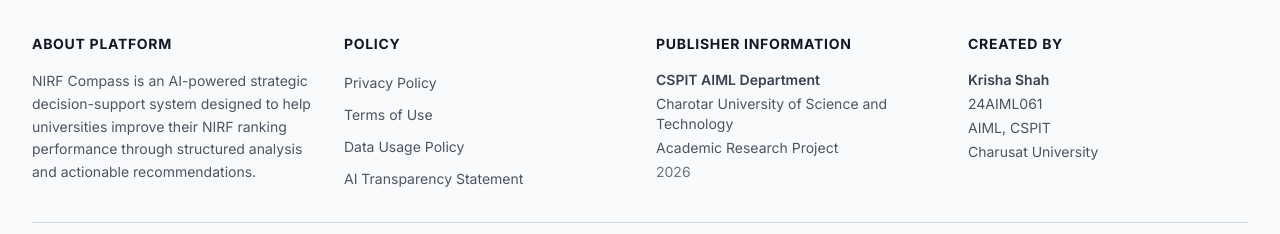
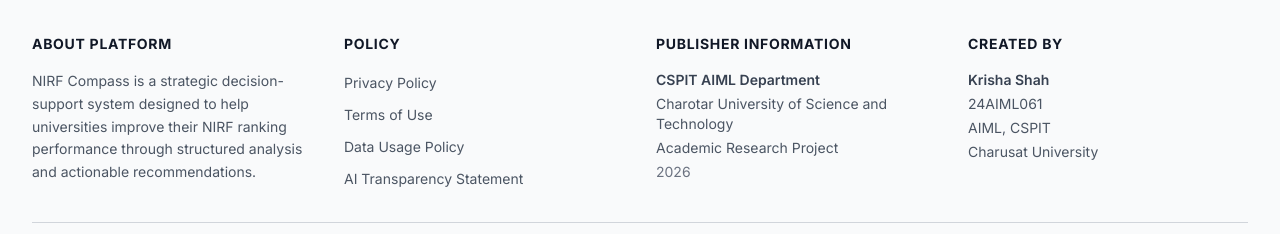
Before and after one commit to krisha712/Nirf-Compass, a React (Vite) app: page / in a window 1280 px wide. Shown: the part 1358-1592 px from the top of the page. Built offline with nearby package versions, Linux system fonts and the light colour scheme.

Commit message:
Updated footer section with policy and creator information

```diff
--- a/src/components/layout/Footer.jsx
+++ b/src/components/layout/Footer.jsx
@@ -9,7 +9,7 @@
       title: 'About Platform',
       content: (
         <p className="text-sm text-gray-600 leading-relaxed">
-          NIRF Compass is an AI-powered strategic decision-support system designed to help
+          NIRF Compass is a strategic decision-support system designed to help
           universities improve their NIRF ranking performance through structured analysis
           and actionable recommendations.
         </p>
```
